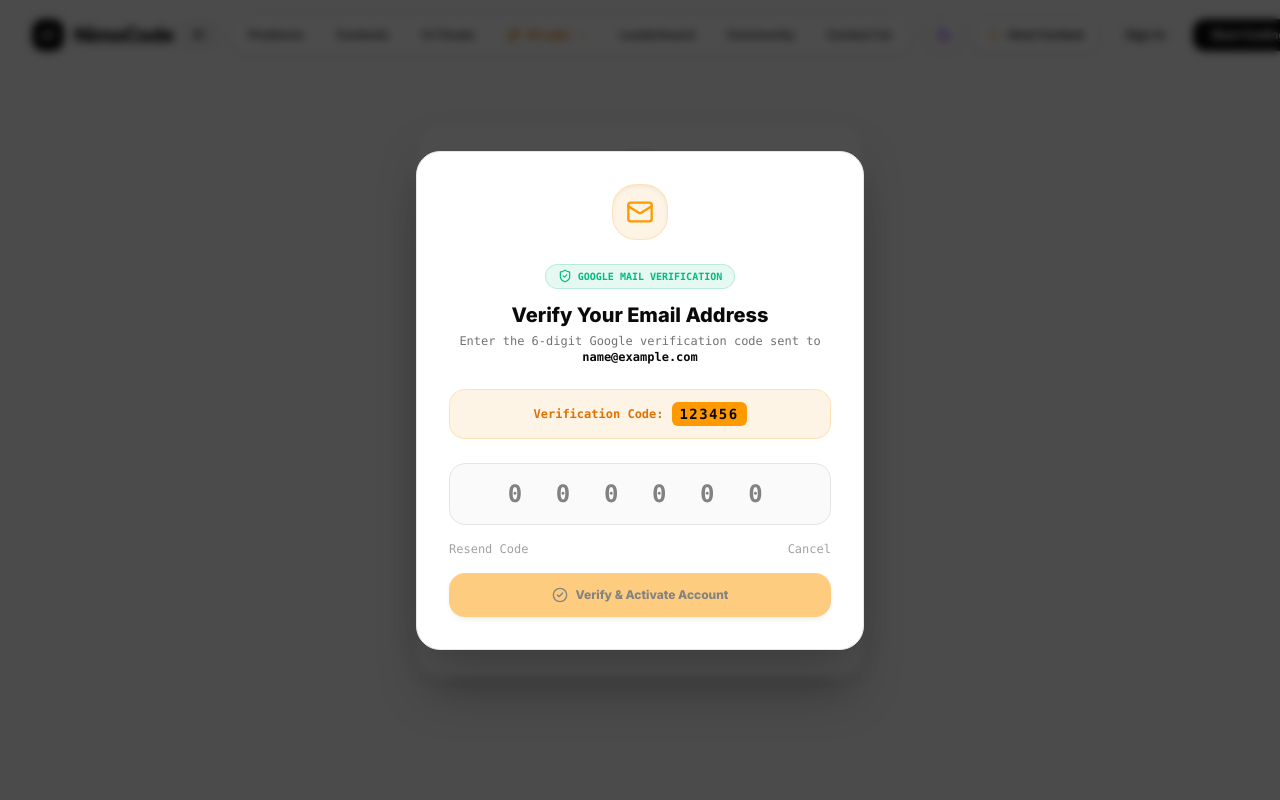
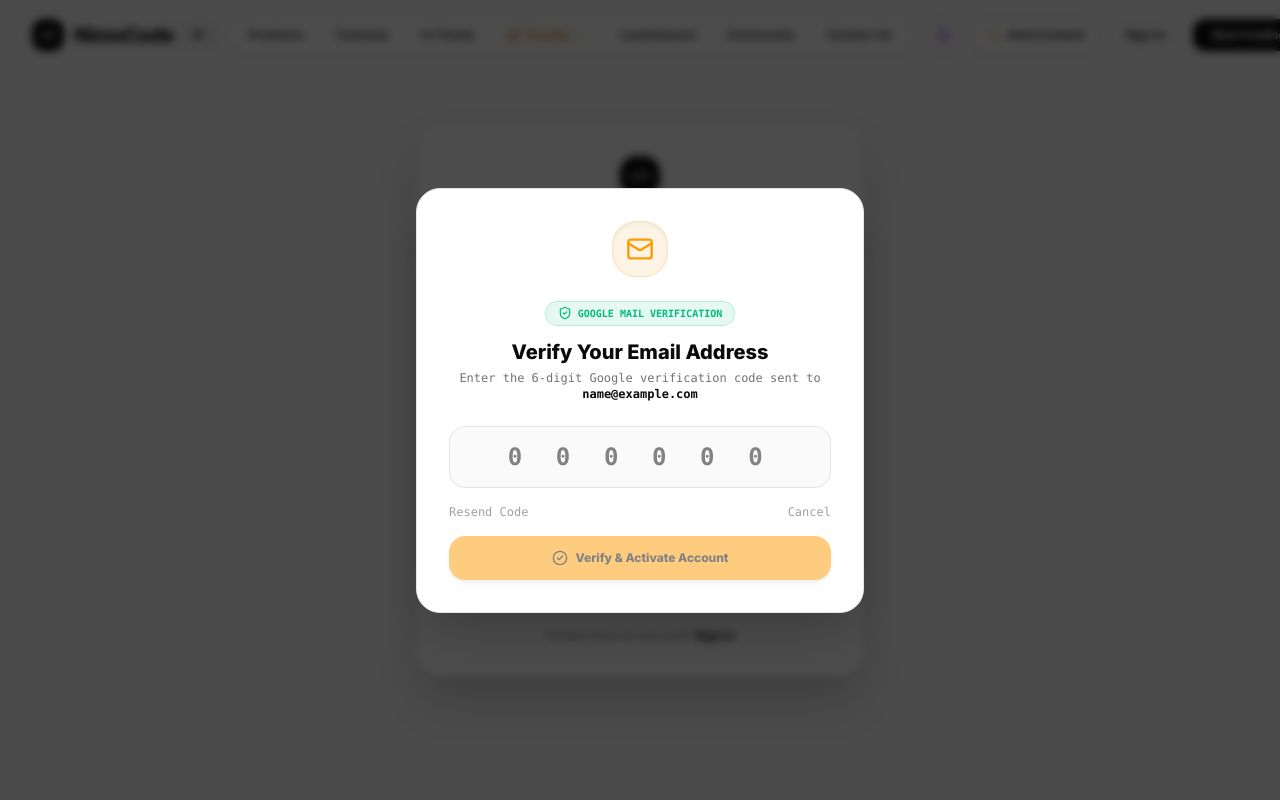
Before and after one commit to aarush0008x/nimoCode, a React (Vite) app: page /signup in a window 1280 px wide. Both pictures are taken after typing "Sample", "Sample", "name@example.com", "Sample123" into the empty fields and a click on the button "Send Email Verification Code". Shown: the top 800 px of the page. Built offline with nearby package versions, Linux system fonts and the light colour scheme; no server answers.

Commit message:
fix_gmail_smtp_service_and_remove_dev_otp_badge_ui

```diff
--- a/src/components/auth/EmailVerificationModal.tsx
+++ b/src/components/auth/EmailVerificationModal.tsx
@@ -97,13 +97,6 @@ export const EmailVerificationModal: React.FC<EmailVerificationModalProps> = ({
           </div>
         )}
 
-        {devOtpHint && (
-          <div className="p-3 rounded-2xl bg-amber-500/10 border border-amber-500/20 text-amber-600 dark:text-amber-400 text-xs font-mono font-bold flex items-center justify-center gap-2">
-            <span>Verification Code:</span>
-            <span className="bg-amber-500 text-neutral-950 px-2 py-0.5 rounded-md text-sm font-extrabold tracking-widest">{devOtpHint}</span>
-          </div>
-        )}
-
         <form onSubmit={handleVerify} className="space-y-4">
           <input
             type="text"
```
Also changed, not shown: 1 other file (tests, documents, lock files or other folders).
